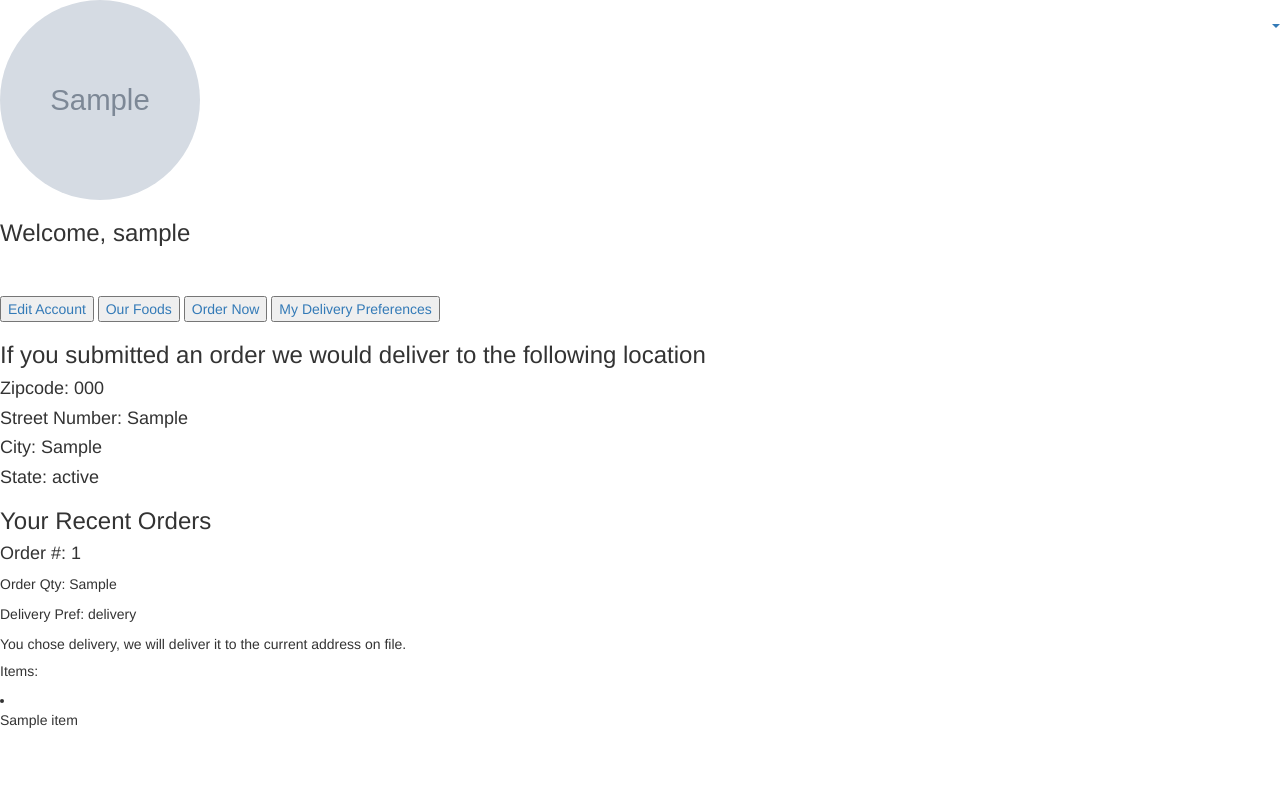
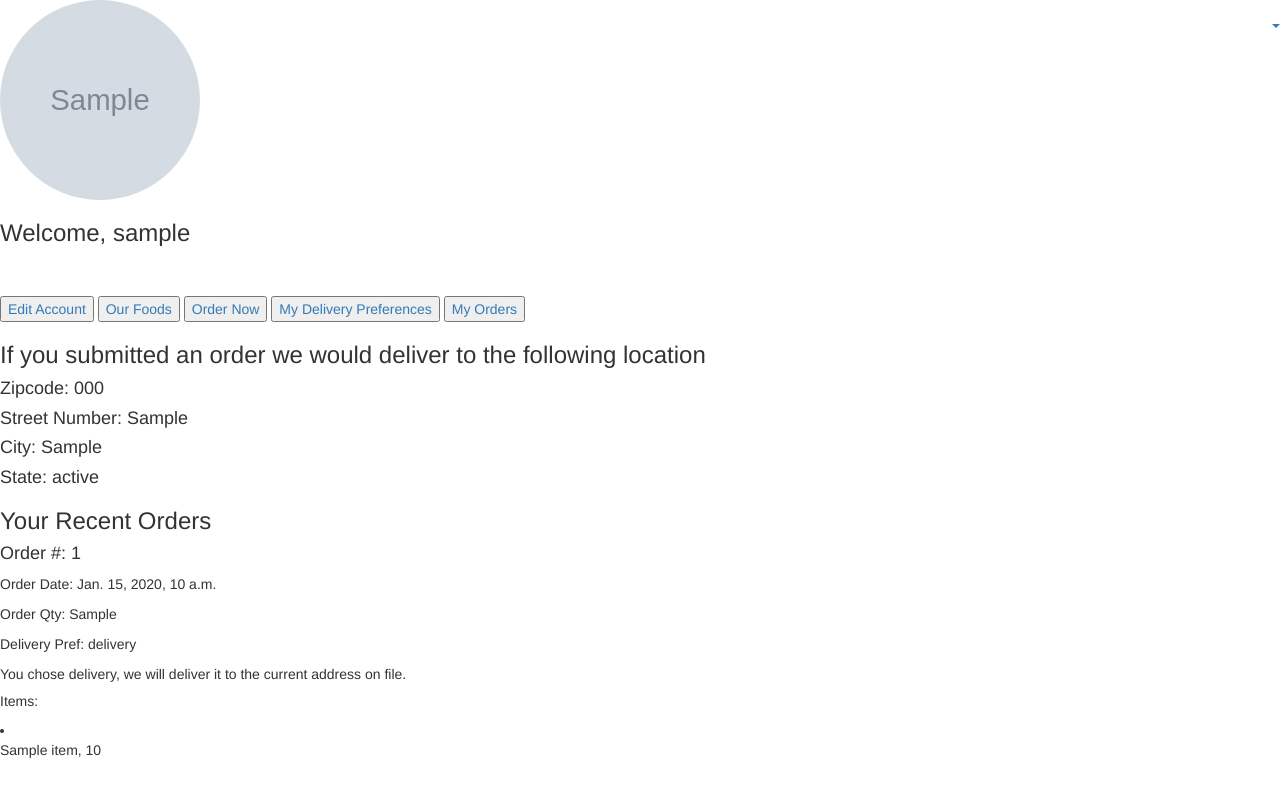
Before and after one commit to cjuanito797/group_project, a Django app: page /customerView/ in a window 1280 px wide. Run offline with Django 3.2, Linux system fonts and the light colour scheme; a user stored in the database is signed in; tables that the repository leaves empty hold one stand-in row (values such as "Sample post"); grey boxes marked "Sample" are stand-in pictures; some libraries are stand-ins or nearby versions.

Commit message:
Update base.html

```diff
--- a/chineseSpicyFlavor/templates/account/base.html
+++ b/chineseSpicyFlavor/templates/account/base.html
@@ -130,7 +130,7 @@
     <a href="{% url 'chineseSpicyFlavor:edit' %}">
         <input type="submit" value="Edit Account">
     </a>
-     <a href="{% url 'chineseSpicyFlavor:item_list' %}">
+    <a href="{% url 'chineseSpicyFlavor:item_list' %}">
         <input type="submit" value="Our Foods">
     </a>
     <a href="{% url 'chineseSpicyFlavor:order_now' %}">
@@ -139,11 +139,10 @@
     <a href="{% url 'chineseSpicyFlavor:editDeliveryPref' %}">
         <input type="submit" value="My Delivery Preferences">
     </a>
-
-
-
+    <a href="{% url 'chineseSpicyFlavor:myOrders' %}">
+        <input type="submit" value="My Orders">
+    </a>
 </div>
-
 
 <div id="logo">
 </div>
@@ -167,6 +166,7 @@
 {% for o in orders %}
 
     <h4>Order #: {{ o.id }}</h4>
+    <p>Order Date: {{ o.order_date }}</p>
     <p>Order Qty: {{ o.orderQty }}</p>
     <p>Delivery Pref: {{ o.deliveryPref }}</p>
     {% ifequal o.deliveryPref|stringformat:"s" "delivery" %}
@@ -174,10 +174,10 @@
     {% endifequal %}
 
     <h5>Items: </h5>
-{% for oi in orderItem %}
-    <li><p>{{ oi.product }}</p></li>
+    {% for oi in orderItem %}
+        <li><p>{{ oi.product }},&nbsp;{{ oi.quantity }}</p></li>
 
-{% endfor %}
+    {% endfor %}
 {% endfor %}
 
 
```
